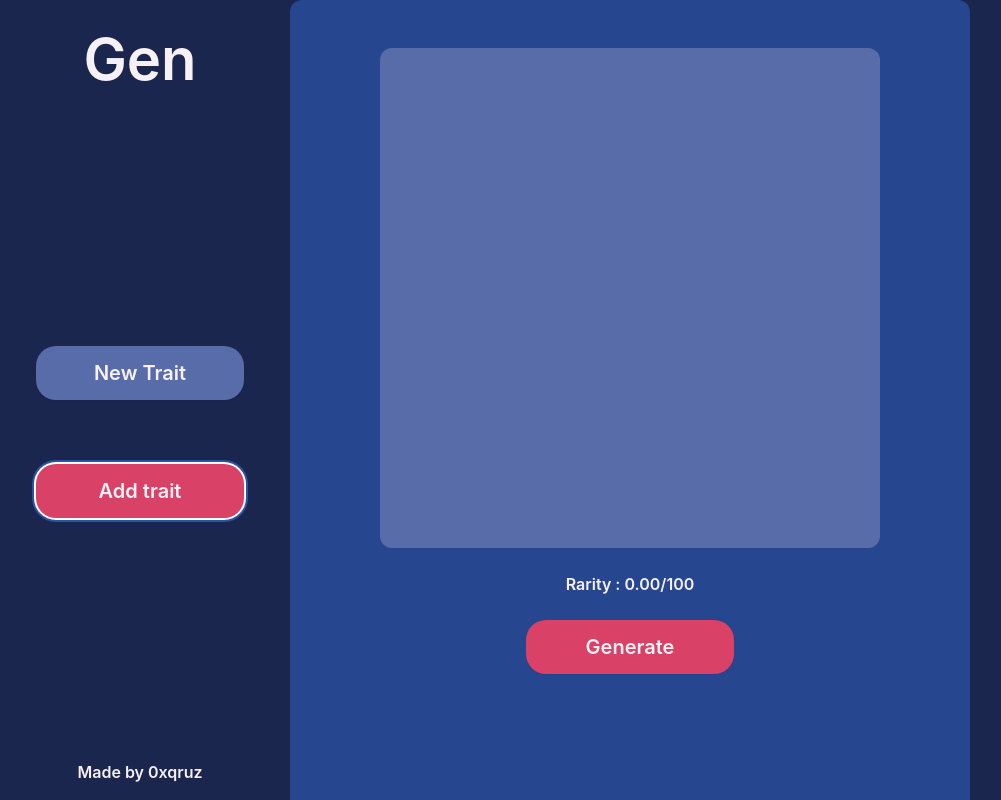
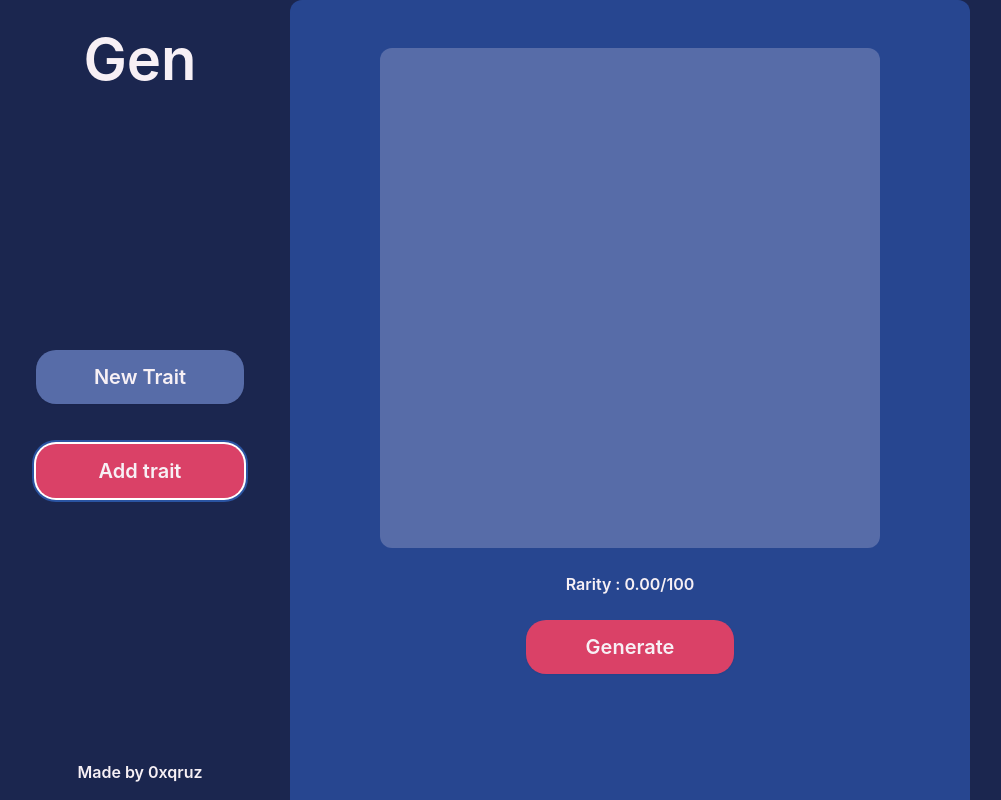
Before and after one commit to qruz-hq/nft-art-gen, a Next.js app: page / in a window 1280 px wide. Both pictures are taken after a click on the button "Add trait". Shown: the whole page, without its empty margins (10-1011 px from the left). Built offline with nearby package versions, Linux system fonts and the light colour scheme; a web font is replaced by a local one.

Commit message:
Improved trait menu scroll

```diff
--- a/components/AssetManager.tsx
+++ b/components/AssetManager.tsx
@@ -33,7 +33,7 @@ function AssetManager({ id }: AssetManagerProps) {
 
   return (
     <div className="flex gap-2 items-center">
-      <div className="transition-all bg-palette-3 rounded-md flex p-2 cursor-pointer border border-transparent hover:border-palette-2 rin">
+      <div className="transition-all bg-palette-3 rounded-md flex p-2 cursor-pointer border border-transparent hover:border-palette-2">
         <Image
           src={asset?.src ?? '/asset.png'}
           height={50}
--- a/components/TraitsMenu.tsx
+++ b/components/TraitsMenu.tsx
@@ -24,12 +24,14 @@ export default function TraitsMenu() {
 
   return (
     <>
-      {traits &&
-        traits.map((trait, index) => (
-          <TraitButton key={`trait-${index}`} trait={trait} />
-        ))}
+      <div className="overflow-y-auto rounded-xl max-h-[75%] flex flex-col gap-2 w-full">
+        {traits &&
+          traits.map((trait, index) => (
+            <TraitButton key={`trait-${index}`} trait={trait} />
+          ))}
+      </div>
       <Button
-        className="mt-12"
+        className="my-6 mx-auto "
         type="cta"
         onClick={() => _addTrait('New Trait')}>
         Add trait
--- a/components/buttons/TraitButton.tsx
+++ b/components/buttons/TraitButton.tsx
@@ -58,11 +58,11 @@ export default function TraitButton({ trait }: TraitButtonProps) {
     <div
       className="relative"
       onPointerEnter={() => setShowClose(true)}
-      onPointerLeave={() => setShowClose(false)}>
-      <div draggable>
+      onPointerLeave={() => setShowClose(false)}
+      draggable>
       <Button
         className={
-            `cursor-ns-resize transition-colors ` +
+          `relative cursor-ns-resize transition-colors my-2 block mx-auto ` +
           (trait.id === store.getState().ui.traitMenu
             ? 'bg-palette-4 text-palette-1'
             : 'hover:bg-palette-2')
@@ -79,13 +79,12 @@ export default function TraitButton({ trait }: TraitButtonProps) {
         data-trait={trait.id}
         id={`trait-${trait.id}`}>
         {trait.name}
-        </Button>
-      </div>
         {showClose && (
-        <div className="absolute cursor-pointer animate-pop right-[-10px] top-[-10px] bg-palette-3 rounded-full p-1">
-          <XIcon className="h-5 w-5 text-palette-5" onClick={_deleteTrait} />
+          <div className="transition absolute cursor-pointer animate-pop right-[5px] top-[12px] bg-palette-3 rounded-full p-1 text-palette-5 hover:bg-palette-5 hover:text-palette-4">
+            <XIcon className="h-5 w-5 " onClick={_deleteTrait} />
           </div>
         )}
+      </Button>
     </div>
   );
 }
--- a/pages/index.tsx
+++ b/pages/index.tsx
@@ -17,7 +17,7 @@ function Home() {
         text-palette-4 w-[300px] font-semibold">
           Gen
         </p>
-        <div className="flex flex-col gap-4">
+        <div className="overflow-y-hidden flex items-center flex-col gap-2 w-full justify-center ">
           <TraitsMenu />
         </div>
         <div className="">Made by 0xqruz</div>
```
Lines whose indentation alone changed are shown as unchanged.
